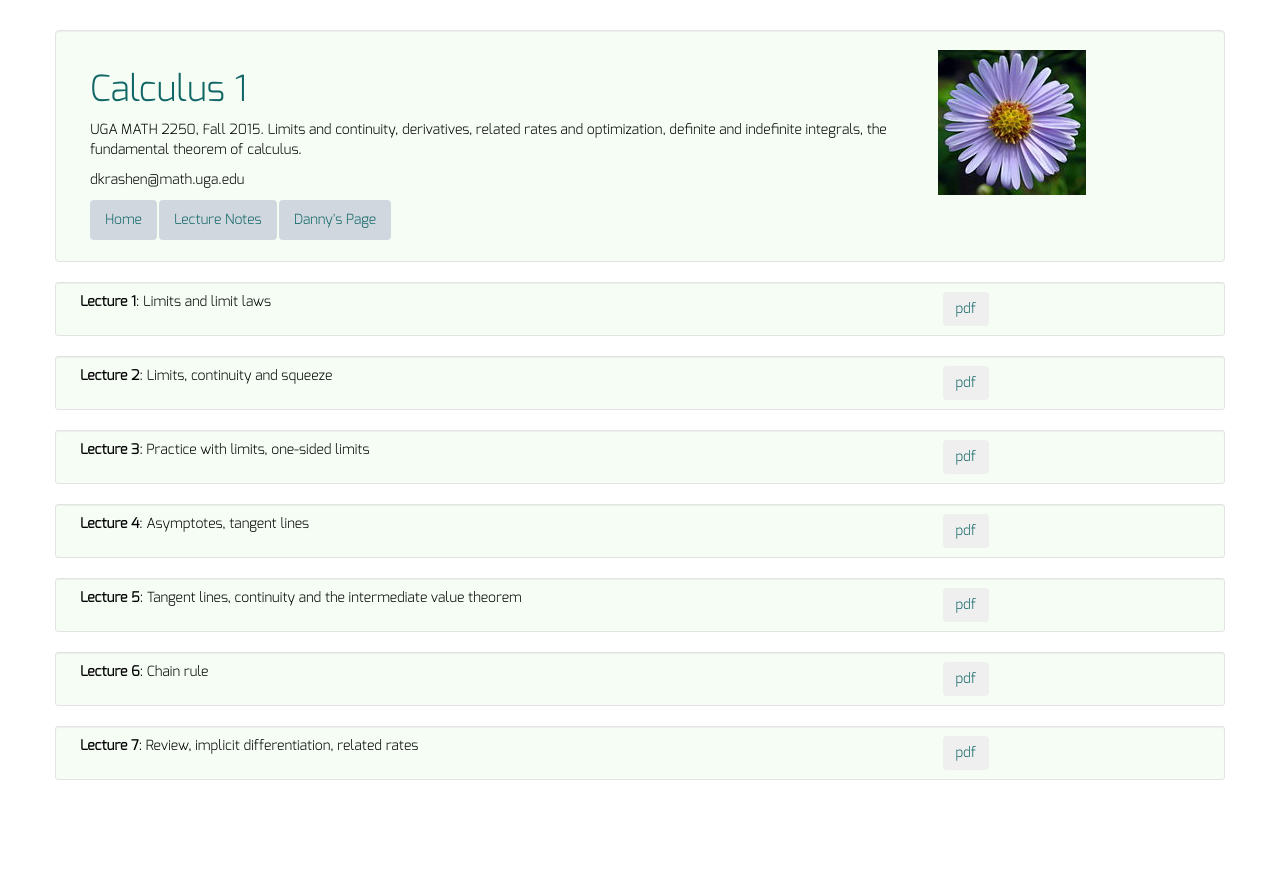
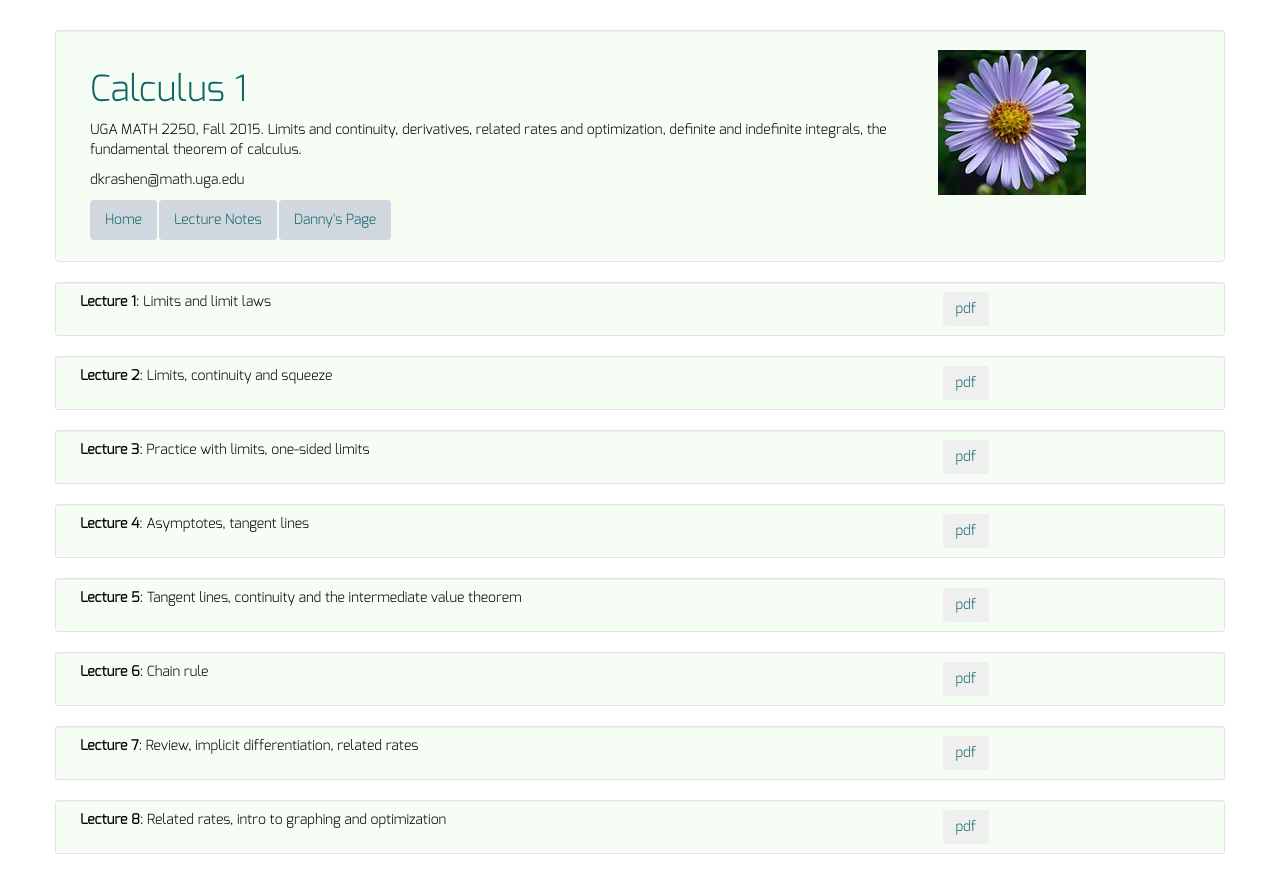
Before and after one commit to dkrashen/calc1, a Jekyll site: the page built from lectures/index.html, in a window 1280 px wide. Shown: the top 893 px of the page. Built offline with Jekyll 4.4.1, drawn with Linux system fonts in a browser that asks for light colours.

Commit message:
lecture 8, pdf and yml

```diff
--- a/_data/lectures.yml
+++ b/_data/lectures.yml
@@ -19,3 +19,6 @@
 - title: "Lecture 7"
   filename: "lecture7.pdf"
   description: "Review, implicit differentiation, related rates"
+- title: "Lecture 8"
+  filename: "lecture8.pdf"
+  description: "Related rates, intro to graphing and optimization"
```
Also changed, not shown: 1 other file.
